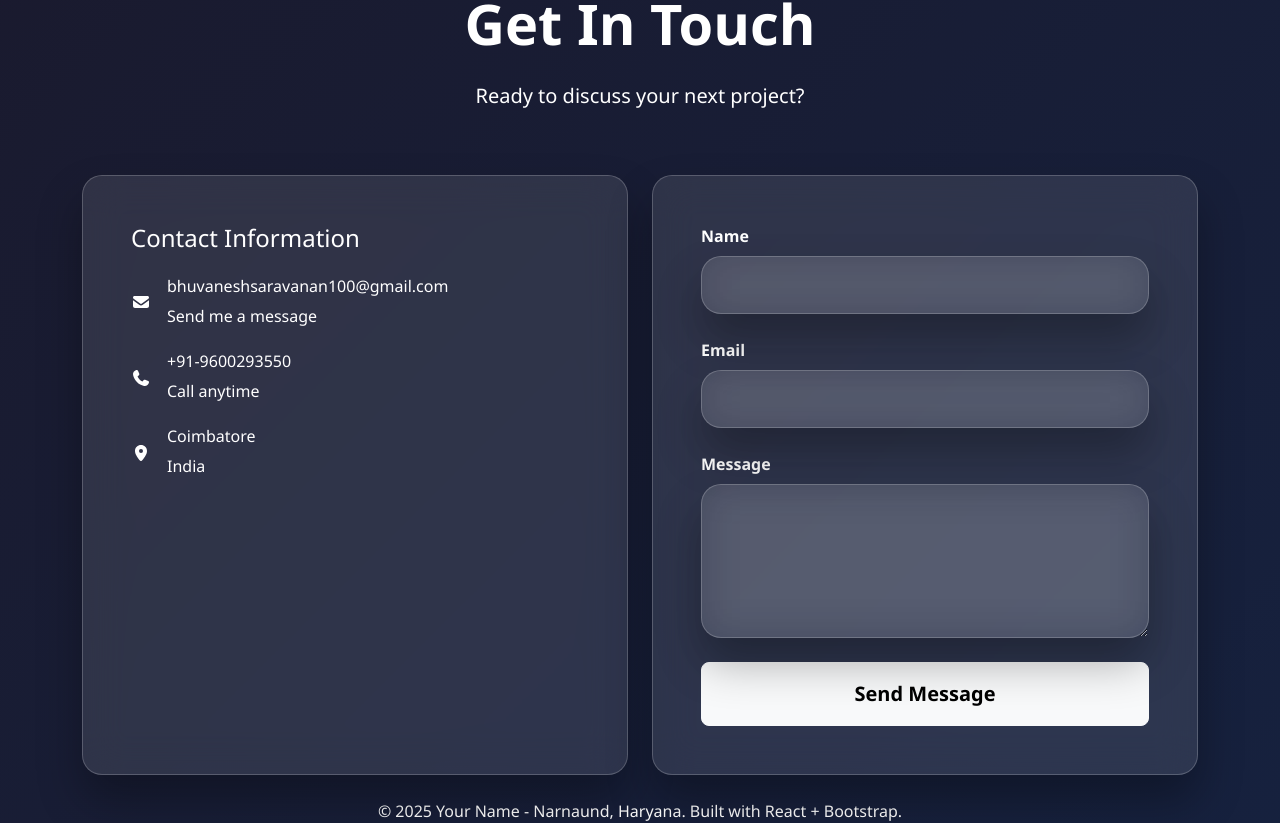
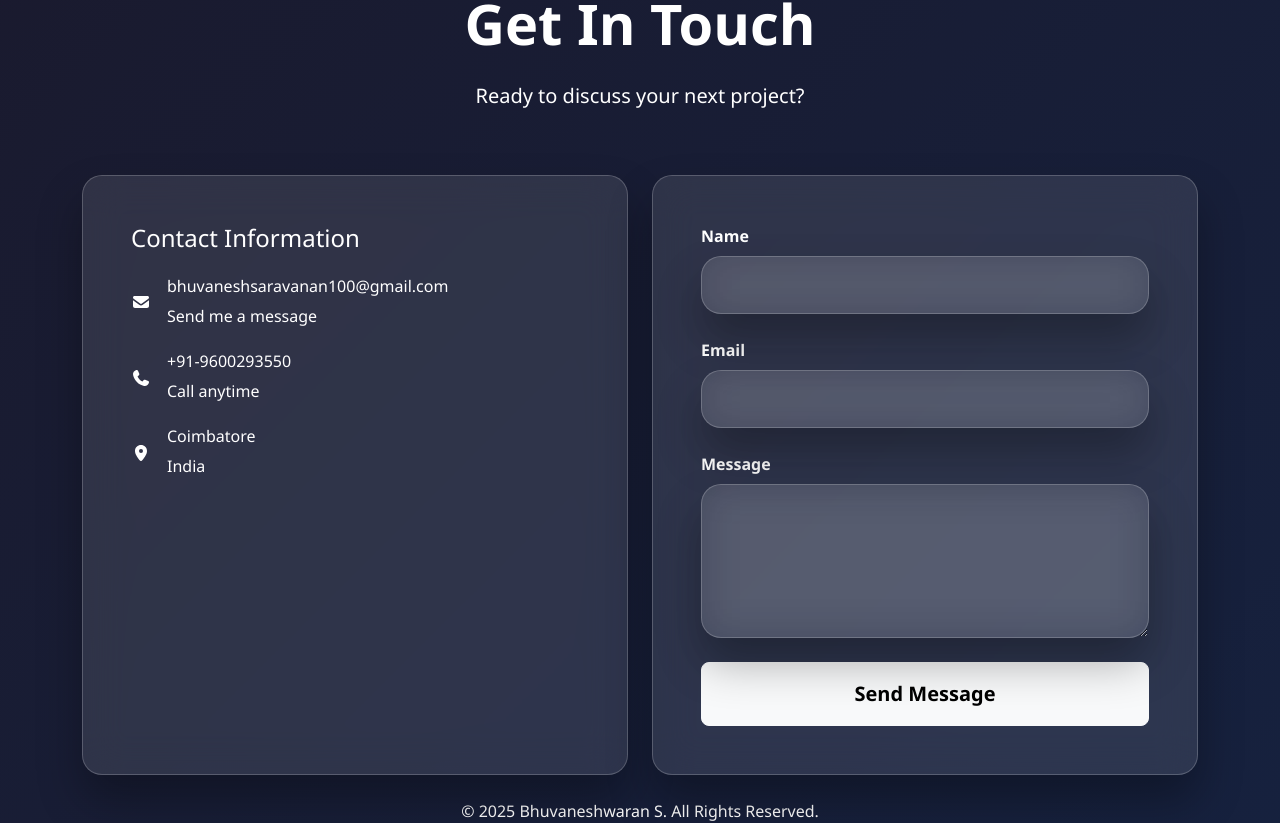
Before and after one commit to BhuvaneshSaravanan100/portfolio, a React (Vite) app: page / in a window 1280 px wide. Shown: the part 2319-3142 px from the top of the page. Built offline with nearby package versions, Linux system fonts and the light colour scheme.

Commit message:
Update footer copyright information

```diff
--- a/src/App.jsx
+++ b/src/App.jsx
@@ -19,7 +19,7 @@ function App() {
           <Contact />
         </main>
         <footer className="border-t border-slate-800 py-8 text-center text-xs text-slate-500">
-          © 2025 Your Name - Narnaund, Haryana. Built with React + Bootstrap.
+        © 2025 Bhuvaneshwaran S. All Rights Reserved.
         </footer>
       </div>
     </Router>
```
